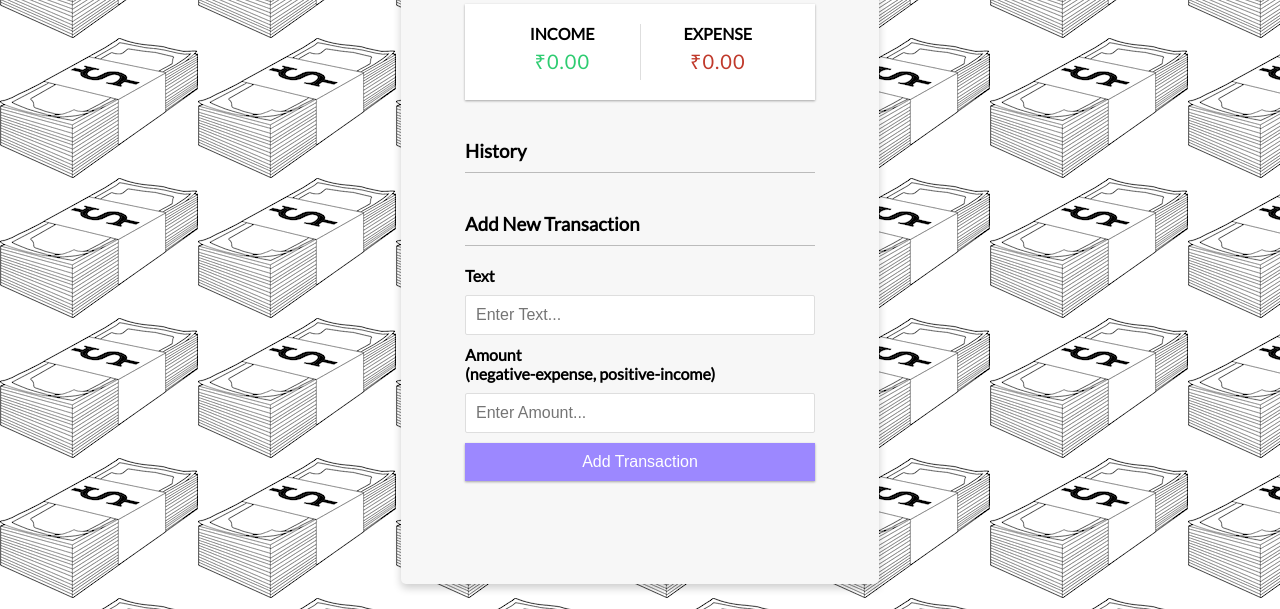
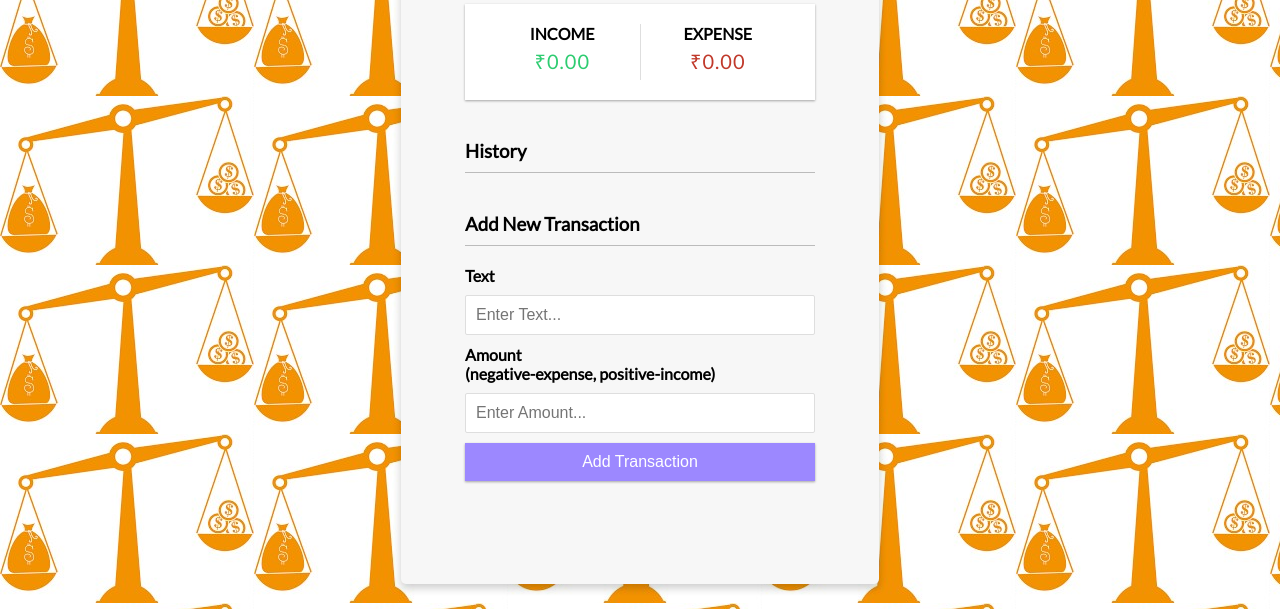
Before and after one commit to hmtj99/expense-tracker, a plain HTML site: page index.html in a window 1280 px wide. Shown: the part 242-851 px from the top of the page. Drawn offline with Linux system fonts and the light colour scheme.

Commit message:
Updated background image

```diff
--- a/index.html
+++ b/index.html
@@ -7,7 +7,7 @@
     <link rel="stylesheet" href="style.css" />
   </head>
 
-  <body>
+  <body style="background-image: url('download.jpg');">
       <div class="card">
       <h2>Expense Tracker</h2>
       <div class="container">
```
Also changed, not shown: download.jpg (added).
